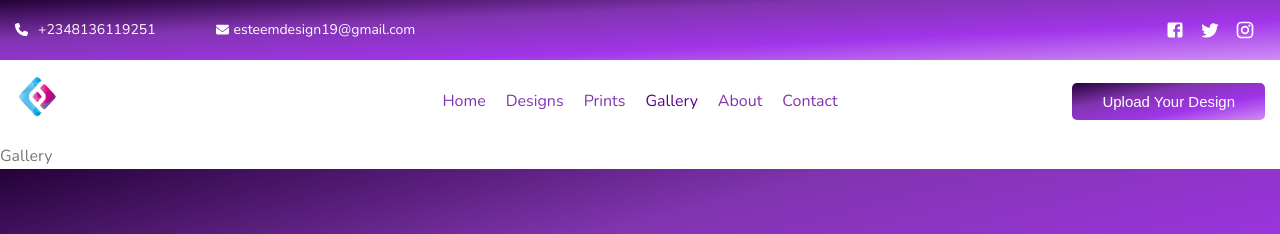
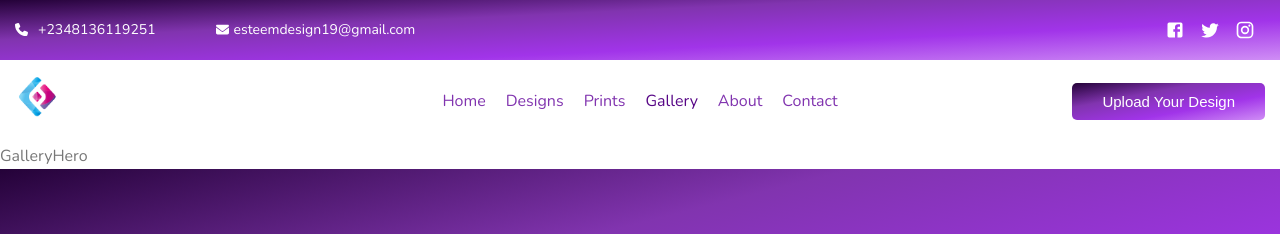
Before and after one commit to esteemayo/next-idesignx, a Next.js app: page /gallery in a window 1280 px wide. Shown: the top 234 px of the page. Built offline with nearby package versions, Linux system fonts and the light colour scheme.

Commit message:
fix: add GalleryHero component

```diff
--- a/src/app/gallery/page.tsx
+++ b/src/app/gallery/page.tsx
@@ -1,9 +1,14 @@
 'use client';
 
+import GalleryHero from '@/components/hero/GalleryHero';
 import styled from 'styled-components';
 
 const Gallery = () => {
-  return <Container>Gallery</Container>;
+  return (
+    <Container>
+      <GalleryHero />
+    </Container>
+  );
 };
 
 const Container = styled.main``;
```
